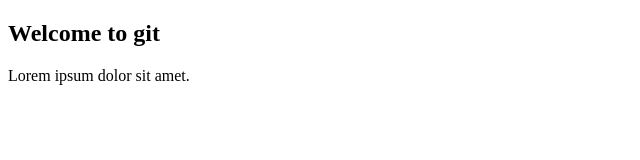
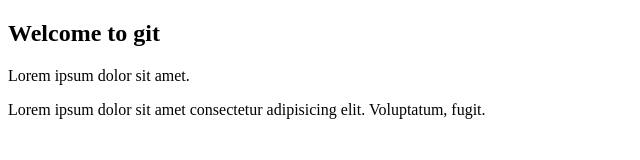
Before and after one commit to NwizuEmmanuel/hello_git, a plain HTML site: page index.html in a window 1280 px wide. Shown: the whole page, without its empty margins (0-640 px from the left). Drawn offline with Linux system fonts and the light colour scheme.

Commit message:
added paragraph

```diff
--- a/index.html
+++ b/index.html
@@ -9,5 +9,9 @@
   <body>
     <h2>Welcome to git</h2>
     <p>Lorem ipsum dolor sit amet.</p>
+    <p>
+      Lorem ipsum dolor sit amet consectetur adipisicing elit. Voluptatum,
+      fugit.
+    </p>
   </body>
 </html>
```
